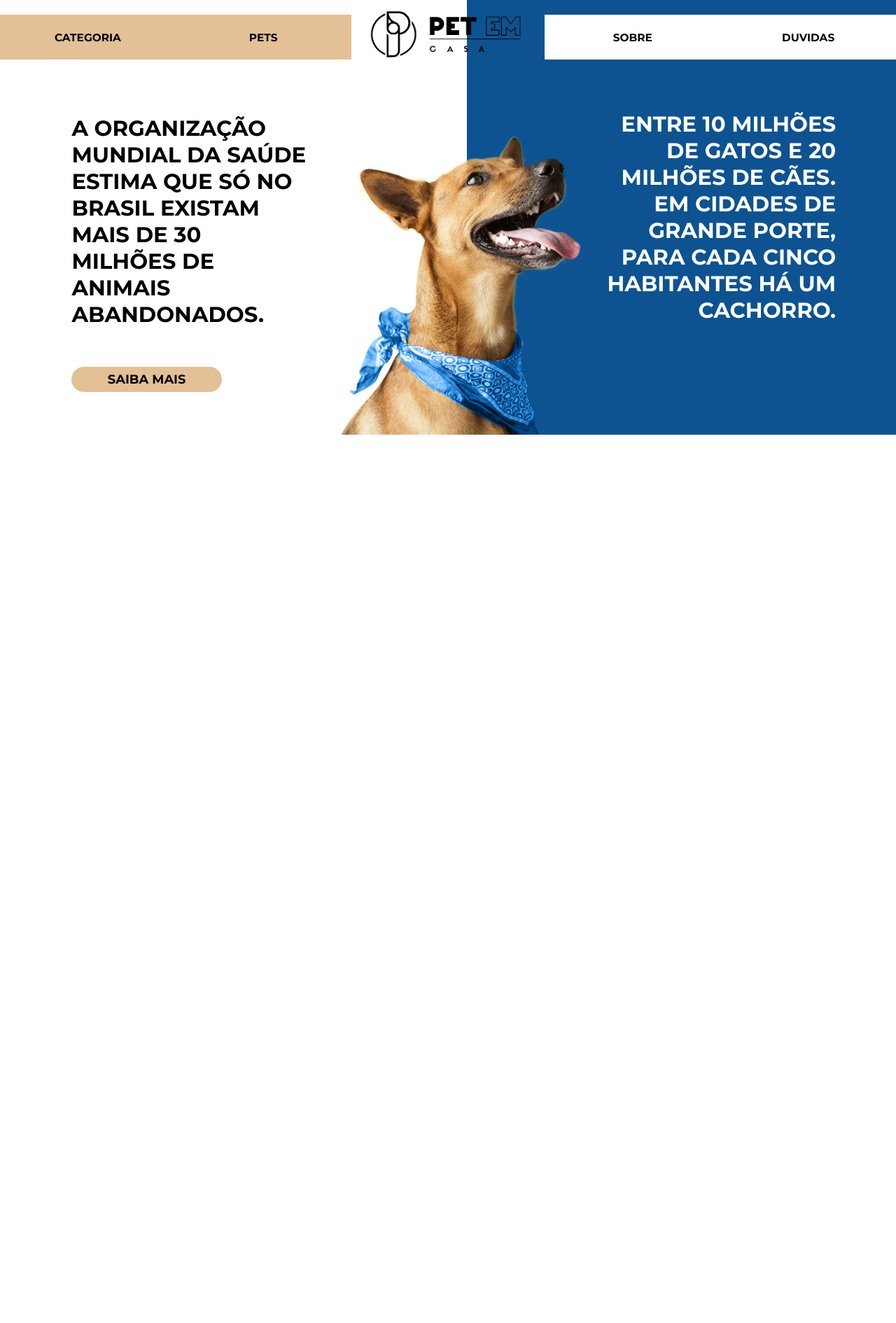
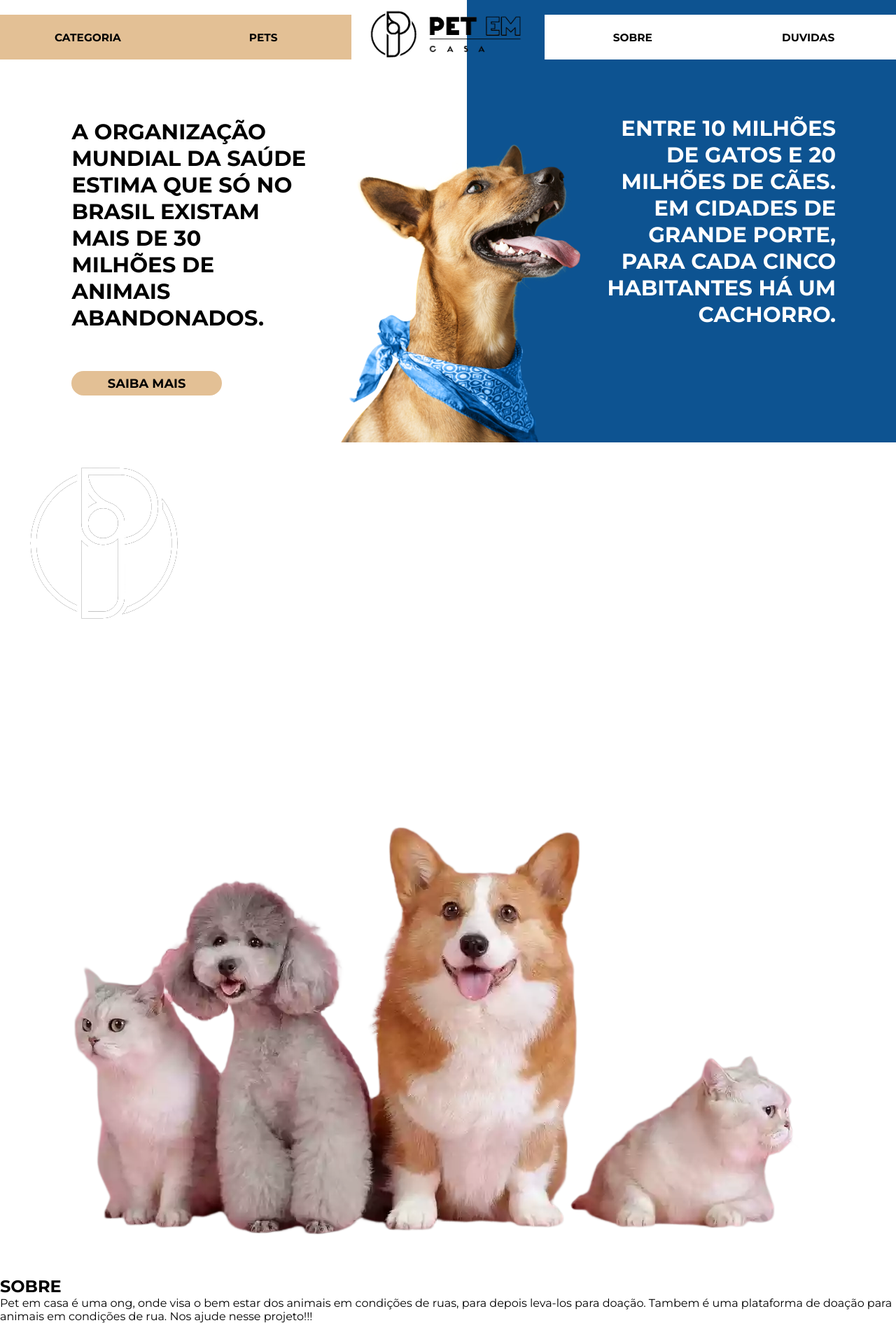
Before and after one commit to Al3ncar/PTH, a React (Create React App) app: page / in a window 1280 px wide. Shown: the whole page at 70% size. Before the commit the page ends 800 px from the top, so only its background shows below. Built offline with nearby package versions, Linux system fonts and the light colour scheme.

Commit message:
PEC: construindo a main

```diff
--- a/src/assets/App.css
+++ b/src/assets/App.css
@@ -8,7 +8,7 @@
 
 header{
   width: 100%;
-  height: 48.5vw;
+  height: 49.4vw;
   position: relative;
 }
 
@@ -78,7 +78,7 @@ h1{ width: 18%; margin: 0 2%;}
 
 .header_left{
   width: 100%;
-  height: 48.5vw;
+  height: 49.4vw;
   padding: 8% 0 0 8%;
   display: flex;
   flex-direction: column;
@@ -99,10 +99,6 @@ h1{ width: 18%; margin: 0 2%;}
 
 }
 
-.box_dog{
-
-
-}
 
 .box_dog > img{
   width: 28%;
@@ -113,7 +109,7 @@ h1{ width: 18%; margin: 0 2%;}
 
 .header_right{
   width: 100%;
-  height: 48.5vw;
+  height: 49.4vw;
   display: flex;
   flex-direction: column;
   justify-content: center;
--- a/src/assets/App.js
+++ b/src/assets/App.js
@@ -2,10 +2,13 @@ import React from "react";
 import "../assets/App.css"
 
 import LogPec from "./pictures/logPec.png"
+import LogP from "./pictures/logP.png"
 import Dog from "./pictures/dog_bc.png"
+import DogsBc from "./pictures/dogs.png"
 
 import {dog} from "../data/dog/dogs"
 import {cat} from "../data/cat/cats"
+
 
 export default class App extends React.Component{
   state = {
@@ -61,42 +64,51 @@ export default class App extends React.Component{
                 </nav>
               </div>
             </section>
-
             <section className="header_full">
               <div className="header_left">
-
                 <div className="cont_parg_left">
                   <p>
                    A ORGANIZAÇÃO MUNDIAL DA SAÚDE ESTIMA QUE SÓ NO BRASIL EXISTAM MAIS DE 30 MILHÕES DE ANIMAIS ABANDONADOS.
                   </p>
                 </div>
-
                 <div className="btn_header_left">
                   <button> SAIBA MAIS </button>
                 </div>
-
               </div>
-
               <div className="header_right">
-
                 <div className="cont_parg_right">
                   <p>
                     ENTRE 10 MILHÕES DE GATOS E 20 MILHÕES DE CÃES. EM CIDADES DE GRANDE PORTE, PARA CADA CINCO HABITANTES HÁ UM CACHORRO.
                   </p>
                 </div>
-
                 <div className="box_dog">
                   <img src={Dog} alt="Cachorro Imagem"/>
                 </div>
-
               </div>
-
-
-
             </section>
-
           </section>
         </header>
+        <main>
+          <section>
+
+            <section>
+              <div>
+                <img src={LogP} alt="Logo, apenas um P"/>
+              </div>
+              <div>
+                <img src={DogsBc} alt="cachorros juntos"/>
+              </div>
+            </section>
+            <section>
+              <div> <h2> SOBRE </h2> </div>
+              <div>
+                <p>
+                  Pet em casa é uma ong, onde visa o bem estar dos animais em condições de ruas, para depois leva-los para doação. Tambem é uma plataforma de doação para animais em condições de rua. Nos ajude nesse projeto!!!
+                </p>
+              </div>
+            </section>
+          </section>
+        </main>
       </>
     )
   }
```
Also changed, not shown: src/assets/pictures/dogs.png (added), src/assets/pictures/logP.png (added).
